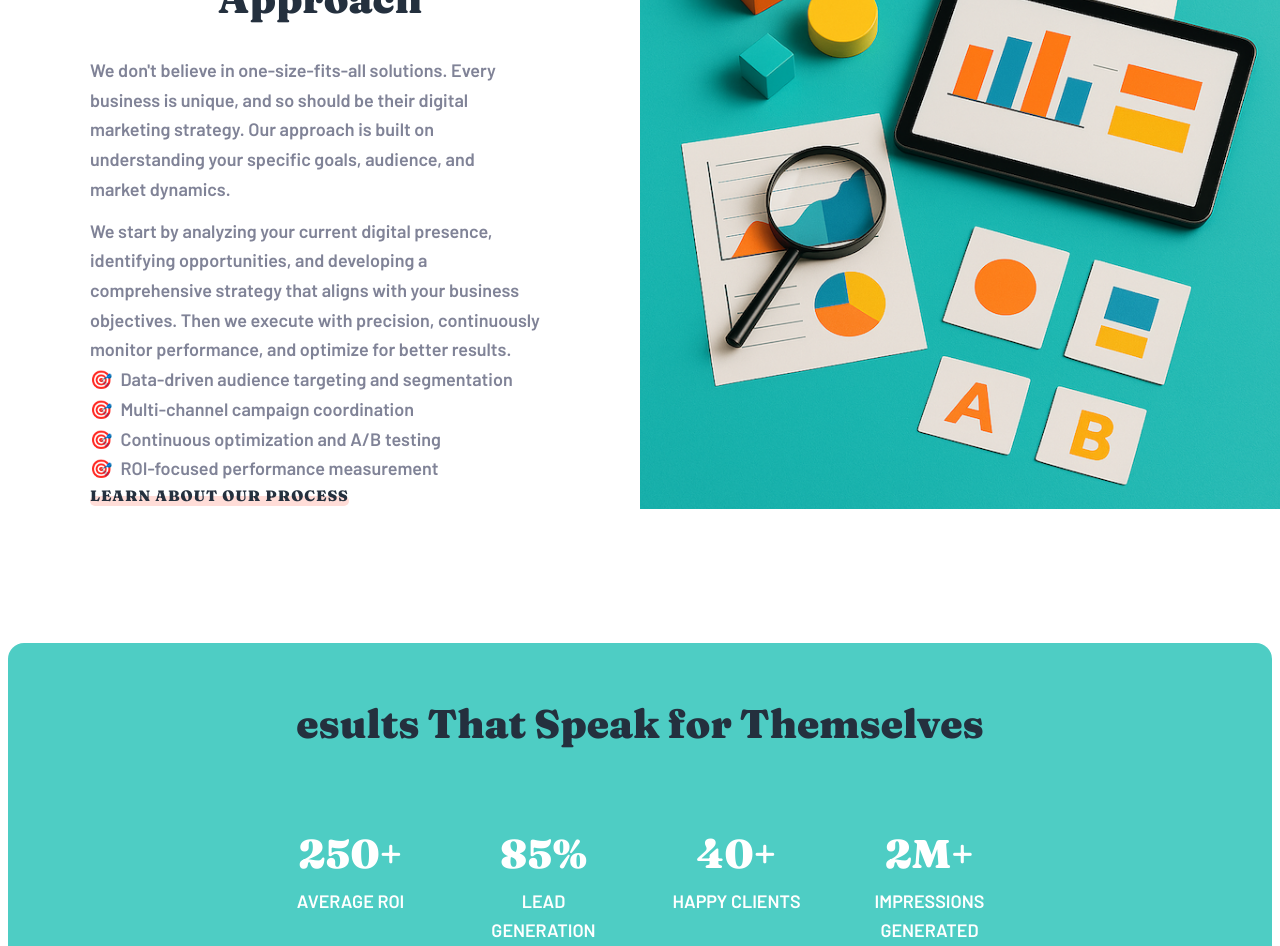
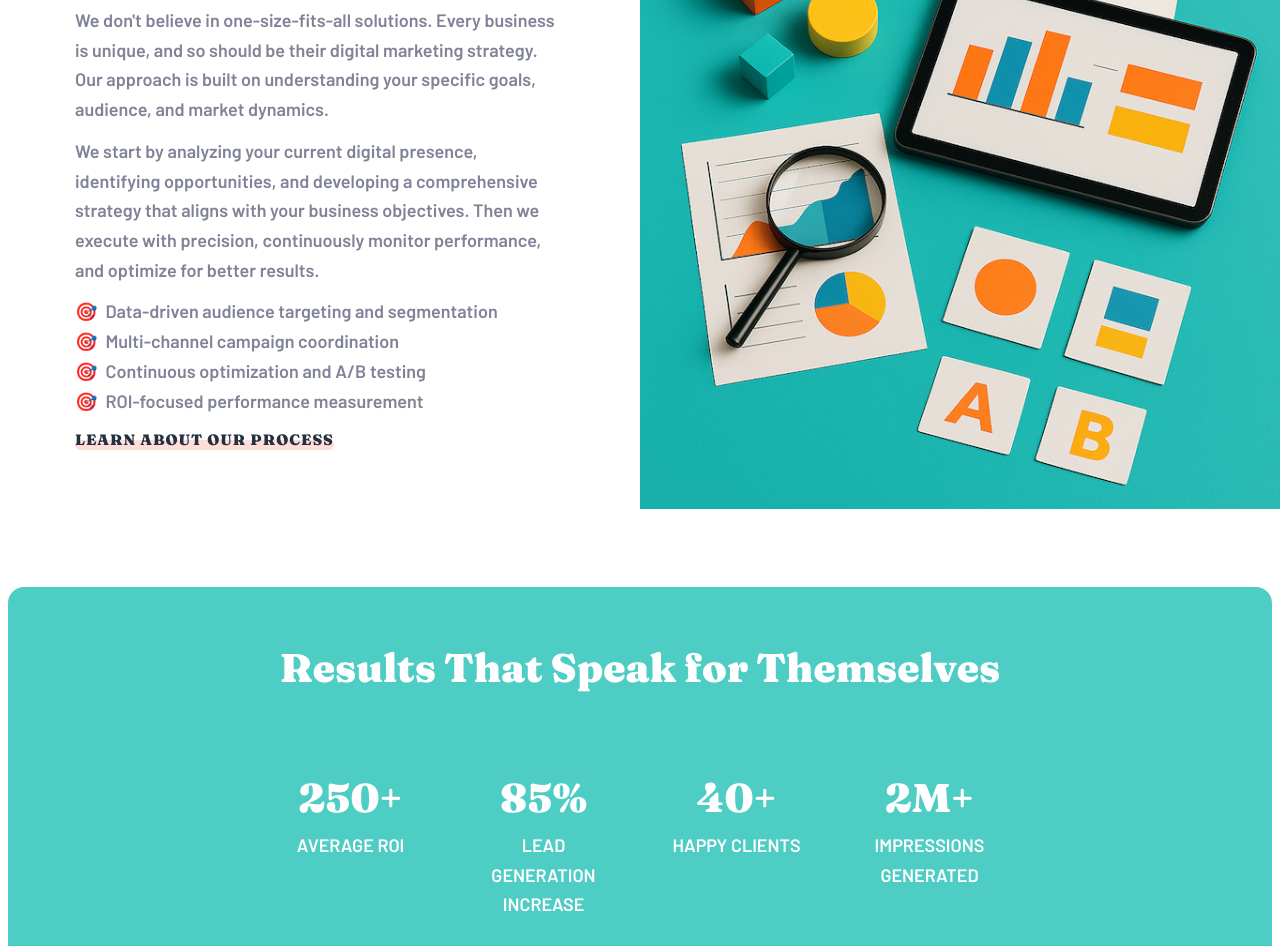
Before and after one commit to JakubM-I/agency-landing-page, a React (Vite) app: page /digital-marketing in a window 1280 px wide. Shown: the part 2600-3546 px from the top of the page. Built offline with nearby package versions, Linux system fonts and the light colour scheme.

Commit message:
Marketing page component typo and styling correct

```diff
--- a/src/features/digital-marketing/OurApproach/index.tsx
+++ b/src/features/digital-marketing/OurApproach/index.tsx
@@ -8,18 +8,18 @@ const OurApproach: React.FC<OurAproachProps> = ({ items, images }) => {
 
     return (
         <>
-            <div className="flex flex-col-reverse md:flex-row">
+            <div className="flex flex-col md:flex-row">
                 <GridTextCell>
-                    <div className="flex flex-col flex-nowrap justify-center items-start w-[min(460px,100%)]" >
+                    <div className="flex flex-col flex-nowrap justify-center items-start w-[min(490px,100%)]" >
                         <SectionTitle title={items.title} styling="mb-8" />
                         <p className="text-preset-10 text-left text-pretty text-grey-550 mb-3">{items.line1}</p>
-                        <p className="text-preset-10 text-left text-pretty text-grey-550">{items.line2}</p>
-                        <ul>
+                        <p className="text-preset-10 text-left text-pretty text-grey-550 mb-3">{items.line2}</p>
+                        <ul className="mb-3">
                             {items.list?.map((listItem, i) => (
                                 <li key={i} className="text-preset-10 text-grey-550 before:content-['🎯'] before:me-2">{listItem}</li>
                             ))}
                         </ul>
-                        <NavLink to={items.link ? items.link : ""} className="relative text-preset-8 uppercase text-grey-950 text-left z-[2] inline-block grid-link grid-link--red">Learn about our process</NavLink>
+                        <NavLink to={items.link ? items.link : ""} className="mt-auto mb-0 relative text-preset-8 uppercase text-grey-950 text-left z-[2] inline-block grid-link grid-link--red">Learn about our process</NavLink>
                     </div>
                 </GridTextCell>
                 <GridPicture
--- a/src/features/digital-marketing/Statistics/index.tsx
+++ b/src/features/digital-marketing/Statistics/index.tsx
@@ -5,7 +5,7 @@ const MarketingStatistics: React.FC<SectionStatisticsProps> = ({items}) => {
     return (
           <div className="pt-16 sx:pt-[67px] px-6 md:px-2 full:px-0">
             <div className="px-6 md:px-10 py-14 flex flex-wrap items-start justify-center gap-12 sx:gap-6 lg:gap-12 bg-[#4ECDC4] rounded-2xl">
-                <SectionTitle title="esults That Speak for Themselves" styling="mb-8" />
+                <SectionTitle title="Results That Speak for Themselves" styling="mb-8 text-white" />
                 {items.map((item, index) => (
                     <div key={index} className="flex flex-[1_0_200px] md:flex-[0_0_145px] flex-col items-center justify-start">
                         <h2 className="text-white section-title mb-2">{item.title}</h2>
```
